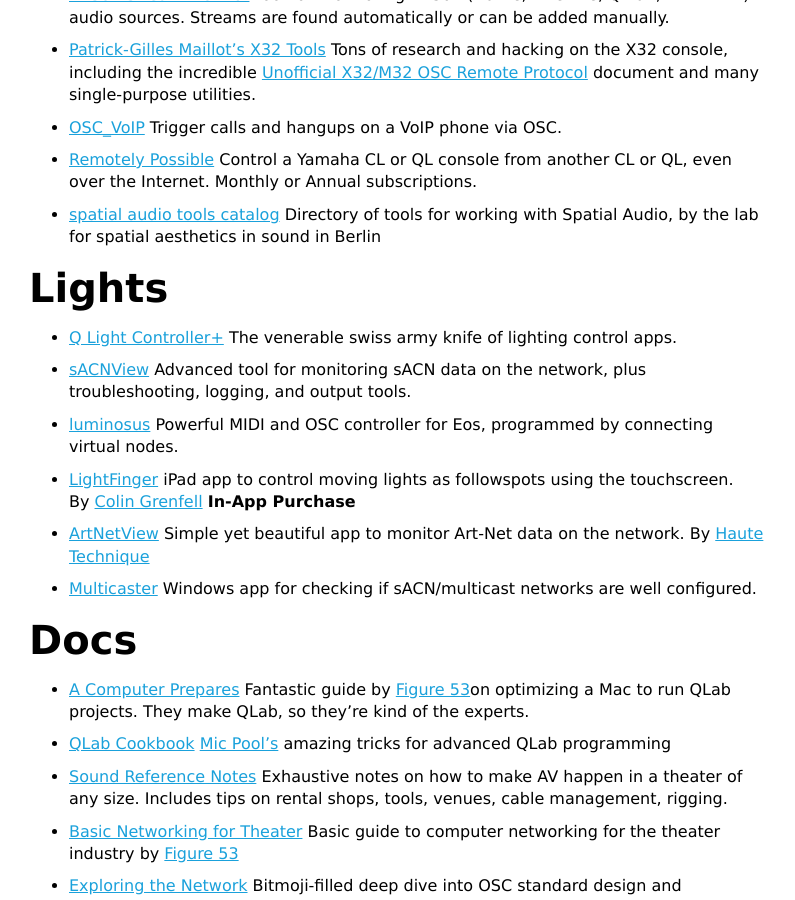
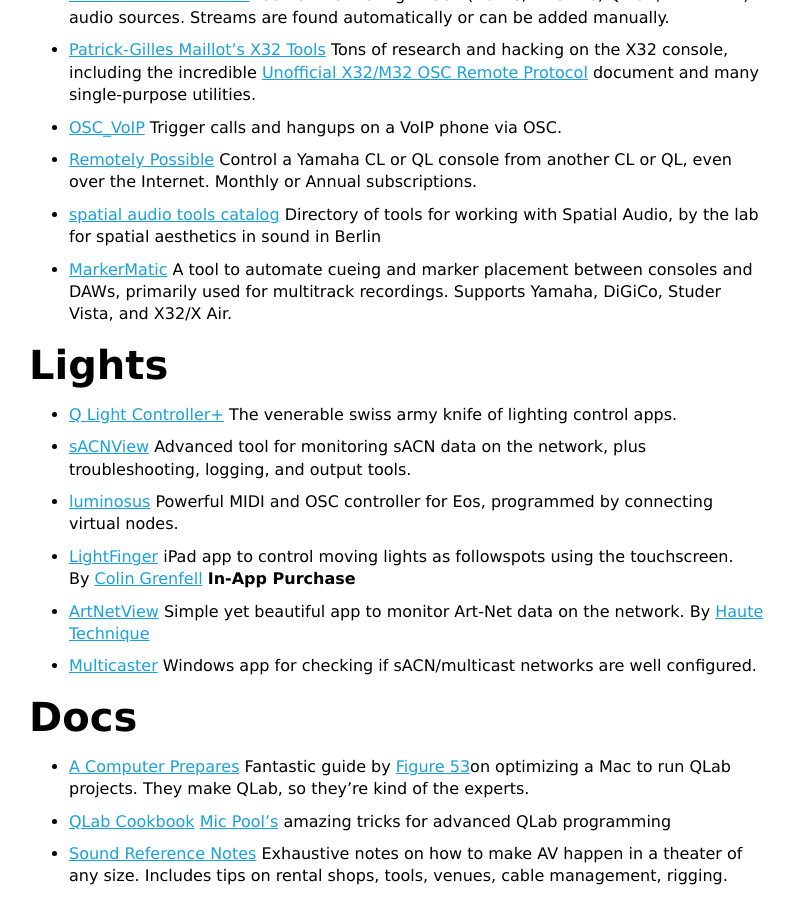
Before and after one commit to stagehacks/stagehacksdotcom, a Jekyll site: the page built from index.md, in a window 1280 px wide and 900 px high, scrolled down 3159 px. Shown: the whole window, without its empty margins (241-1036 px from the left). Built offline with Jekyll 4.4.1, drawn with Linux system fonts in a browser that asks for light colours; our own code applies the rules of GitHub Pages for plain Markdown files.

Commit message:
Update index.md
add MarkerMatic

```diff
--- a/index.md
+++ b/index.md
@@ -64,6 +64,7 @@
 - [OSC\_VoIP](https://github.com/oliverh57/OSC_VoIP) Trigger calls and hangups on a VoIP phone via OSC.
 - [Remotely Possible](https://remotely-possible.ca/) Control a Yamaha CL or QL console from another CL or QL, even over the Internet. Monthly or Annual subscriptions.
 - [spatial audio tools catalog](https://spaes.org/spatial-audio-tools-catalog) Directory of tools for working with Spatial Audio, by the lab for spatial aesthetics in sound in Berlin
+- [MarkerMatic](https://markermatic.com) A tool to automate cueing and marker placement between consoles and DAWs, primarily used for multitrack recordings. Supports Yamaha, DiGiCo, Studer Vista, and X32/X Air.
 
 # Lights
 - [Q Light Controller+](https://www.qlcplus.org/) The venerable swiss army knife of lighting control apps.
```
